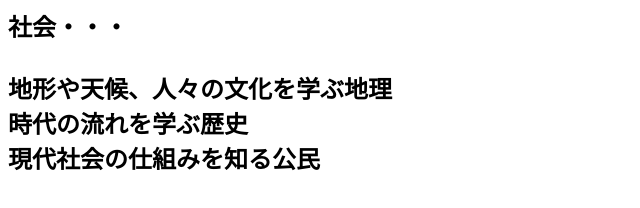
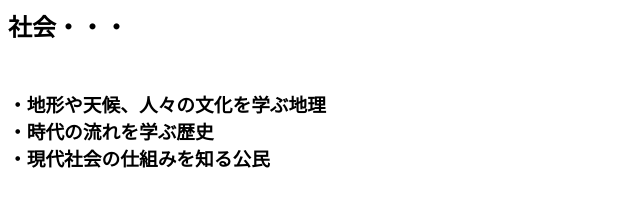
Before and after one commit to Shirakawa0/ensyukadai01, a plain HTML site: page kamoku1.html in a window 1280 px wide. Shown: the whole page, without its empty margins (0-640 px from the left). Drawn offline with Linux system fonts and the light colour scheme.

Commit message:
1科目紹介

```diff
--- a/kamoku1.html
+++ b/kamoku1.html
@@ -3,10 +3,10 @@
         <title>社会</title>
     </head>
     <body>
-        <h2>社会・・・<br><br>
-            地形や天候、人々の文化を学ぶ地理<br>
-            時代の流れを学ぶ歴史<br>
-            現代社会の仕組みを知る公民
-        </h2>
+        <h2>社会・・・<br><br></h2>
+            <h3>・地形や天候、人々の文化を学ぶ地理<br>
+                ・時代の流れを学ぶ歴史<br>
+                ・現代社会の仕組みを知る公民
+            </h3>
     </body>
 </html>
```
